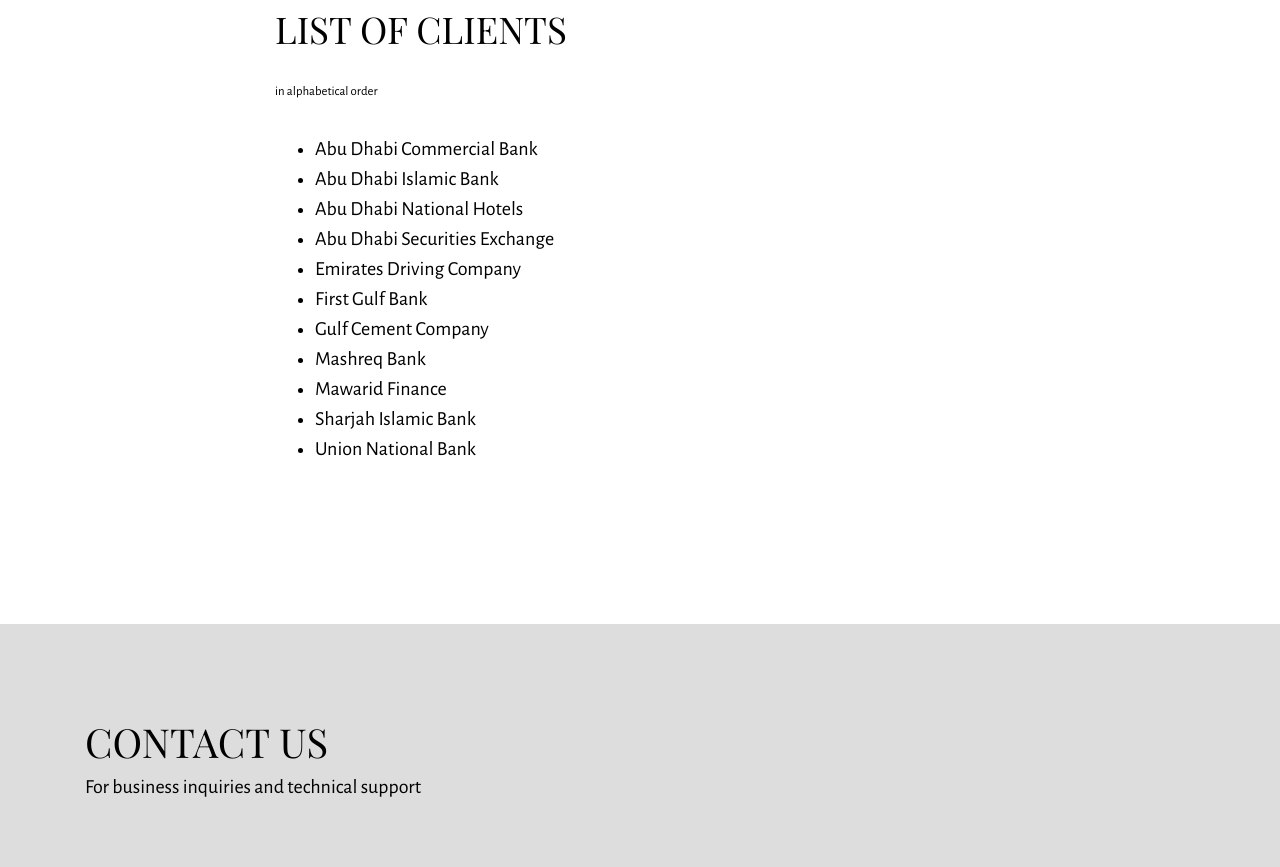
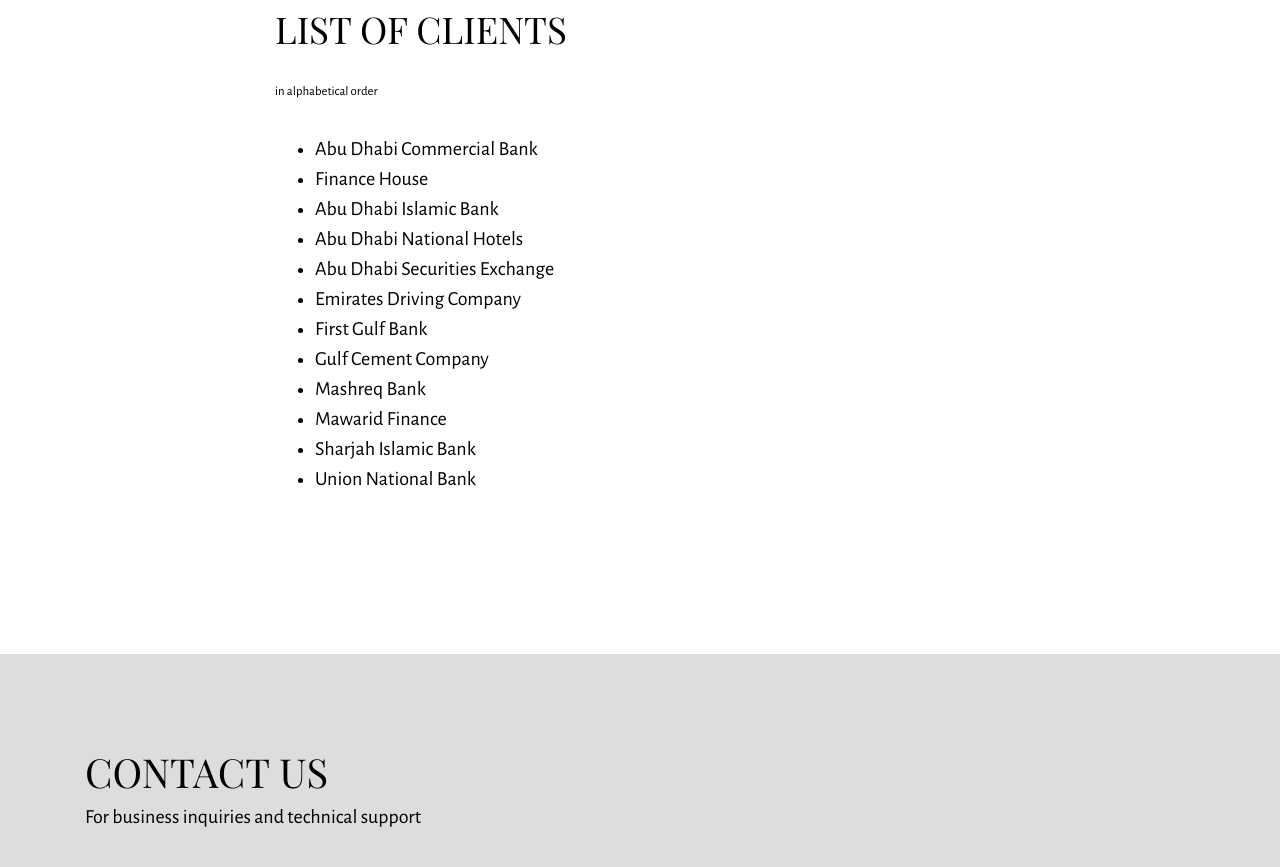
Before and after one commit to QtesLLC/QtesLLC.github.io, a plain HTML site: page index.html in a window 1280 px wide. Shown: the part 2940-3807 px from the top of the page. Drawn offline with nearby package versions, Linux system fonts and the light colour scheme.

Commit message:
Add New Client

```diff
--- a/index.html
+++ b/index.html
@@ -126,7 +126,7 @@
 <section class="mbr-section mbr-section__container mbr-section__container--last" id="content1-m">
     <div class="container">
         <div class="row">
-            <div class="col-md-8 col-md-offset-2 lead"><ul><li>Abu Dhabi Commercial Bank</li><li>Abu Dhabi Islamic Bank</li><li>Abu Dhabi National Hotels</li><li>Abu Dhabi Securities Exchange</li><li>Emirates Driving Company</li><li>First Gulf Bank</li><li>Gulf Cement Company</li><li>Mashreq Bank</li><li>Mawarid Finance</li><li>Sharjah Islamic Bank</li><li>Union National Bank</li></ul></div>
+            <div class="col-md-8 col-md-offset-2 lead"><ul><li>Abu Dhabi Commercial Bank</li><li>Finance House</li><li>Abu Dhabi Islamic Bank</li><li>Abu Dhabi National Hotels</li><li>Abu Dhabi Securities Exchange</li><li>Emirates Driving Company</li><li>First Gulf Bank</li><li>Gulf Cement Company</li><li>Mashreq Bank</li><li>Mawarid Finance</li><li>Sharjah Islamic Bank</li><li>Union National Bank</li></ul></div>
         </div>
     </div>
 </section>
```
